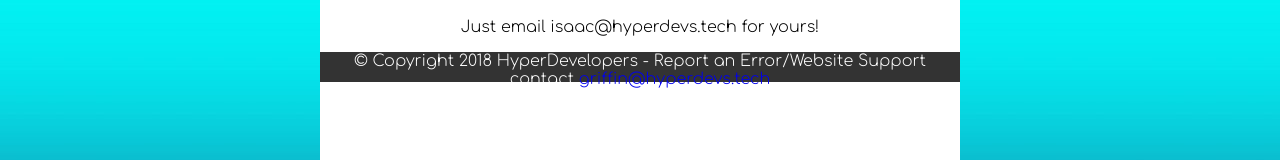
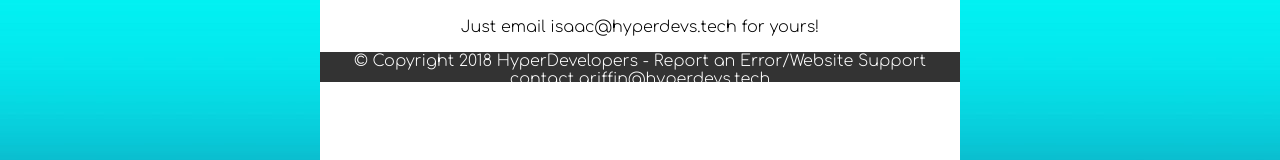
Before and after one commit to HyperDevelopers/Website, a plain HTML site: page index.html in a window 1280 px wide. Shown: the part 169-329 px from the top of the page. Drawn offline with Linux system fonts and the light colour scheme.

Commit message:
Update index.html

```diff
--- a/index.html
+++ b/index.html
@@ -13,7 +13,7 @@
     <h2>Prices starting at just 25$ for a fully functional website for all your needs</h2>
     <p>Just email isaac@hyperdevs.tech for yours!</p>
     <div id="footer">
-      <a href="https://hyperdevelopers.github.io/Website/blob/master/LICENSE" target="_blank" class="foot">&copy; Copyright 2018 HyperDevelopers</a> - Report an Error/Website Support contact <a href="mailto:griffin@hyperdevs.tech" target="_blank">griffin@hyperdevs.tech</a>
+      <a href="https://hyperdevelopers.github.io/Website/blob/master/LICENSE" target="_blank" class="foot">&copy; Copyright 2018 HyperDevelopers</a> - Report an Error/Website Support contact <a href="mailto:griffin@hyperdevs.tech" target="_blank" class="foot">griffin@hyperdevs.tech</a>
     </div>
   </div>
 </body>
```
